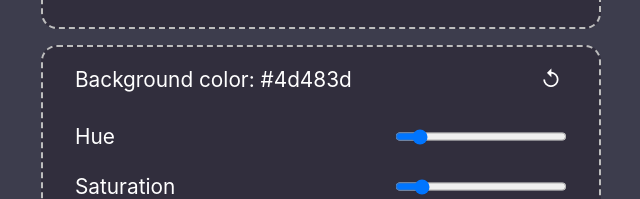
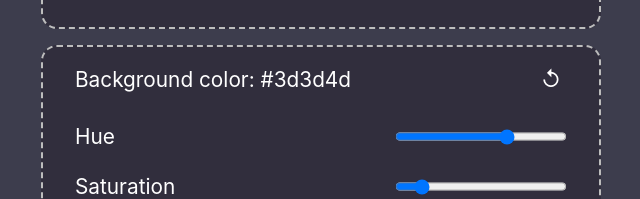
Before and after one commit to illfixit/garten, a React (Create React App) app: page / in a window 1280 px wide. Shown: the part 1248-1447 px from the top of the page, without its empty margins (319-959 px from the left). Built offline with nearby package versions, Linux system fonts and the light colour scheme.

Commit message:
test of server

```diff
--- a/src/Components/MainScreenContainer/LookSettings.js
+++ b/src/Components/MainScreenContainer/LookSettings.js
@@ -3,7 +3,8 @@ import { hslToHex, getColor, setColor } from "./utils";
 
 const defBGColor = getColor("backgroundColor");
 const defBGColorArr = defBGColor
-  .substring(5, defBGColor.length - 1)
+  .split("(")[1]
+  .split(")")[0]
   .split(",")
   .map((el) => parseFloat(el));
 
@@ -11,7 +12,8 @@ const [bgh, bgs, bgl] = defBGColorArr;
 
 const defMainColor = getColor("mainColor");
 const defMainColorArr = defMainColor
-  .substring(5, defMainColor.length - 1)
+  .split("(")[1]
+  .split(")")[0]
   .split(",")
   .map((el) => el.trim());
 
```
Also changed, not shown: 8 other files (tests, documents, lock files or other folders).
